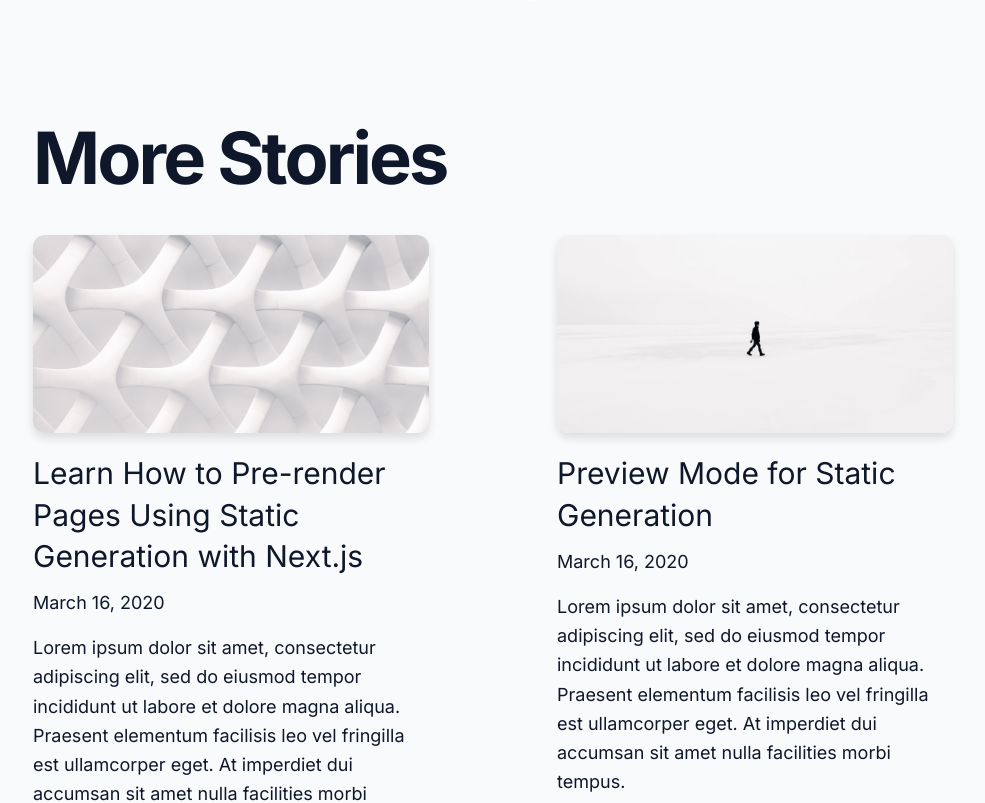
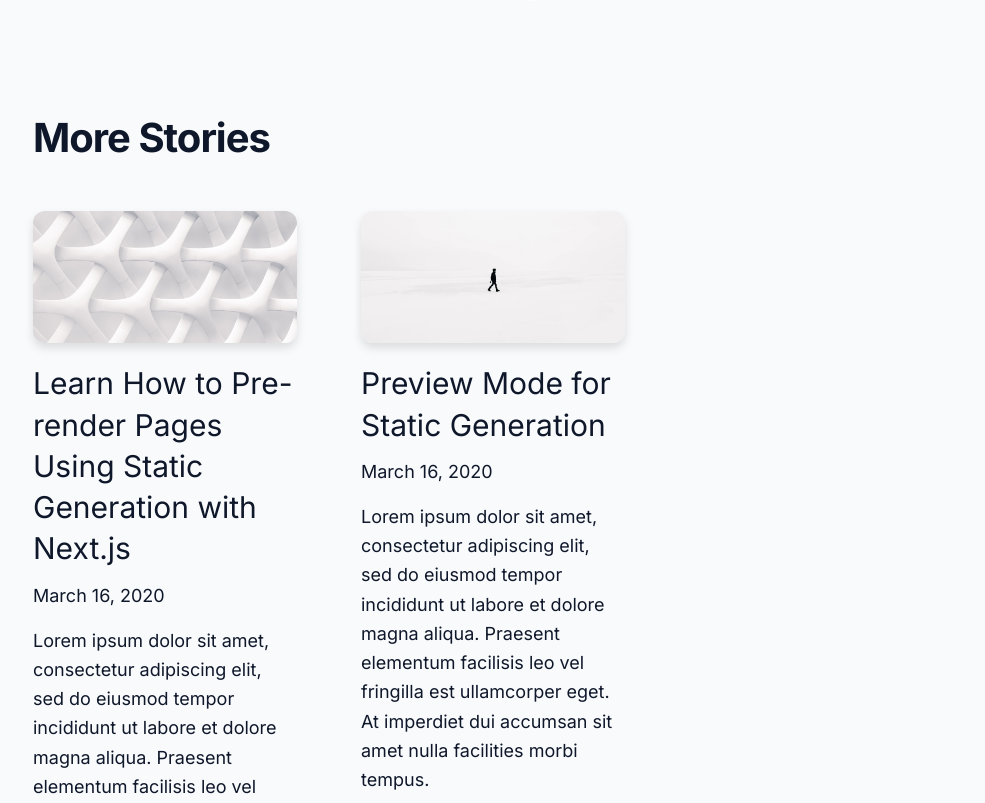
Before and after one commit to Xtosea/Blogtemplate1, a Next.js app: page / in a window 1280 px wide. Shown: the part 1010-1813 px from the top of the page, without its empty margins (147-1132 px from the left). Built offline with nearby package versions, Linux system fonts and the light colour scheme.

Commit message:
Update more-stories.tsx

```diff
--- a/src/app/_components/more-stories.tsx
+++ b/src/app/_components/more-stories.tsx
@@ -7,11 +7,11 @@ type Props = {
 
 export function MoreStories({ posts }: Props) {
   return (
-    <section>
-      <h2 className="mb-8 text-5xl md:text-7xl font-bold tracking-tighter leading-tight">
+    <section className="mb-32">
+      <h2 className="mb-12 text-4xl md:text-5xl font-bold tracking-tight leading-tight">
         More Stories
       </h2>
-      <div className="grid grid-cols-1 md:grid-cols-2 md:gap-x-16 lg:gap-x-32 gap-y-20 md:gap-y-32 mb-32">
+      <div className="grid grid-cols-1 md:grid-cols-2 lg:grid-cols-3 gap-x-8 md:gap-x-16 gap-y-12 md:gap-y-20">
         {posts.map((post) => (
           <PostPreview
             key={post.slug}
@@ -21,6 +21,7 @@ export function MoreStories({ posts }: Props) {
             author={post.author}
             slug={post.slug}
             excerpt={post.excerpt}
+            className="hover:shadow-lg transition-shadow rounded-lg"
           />
         ))}
       </div>
```
